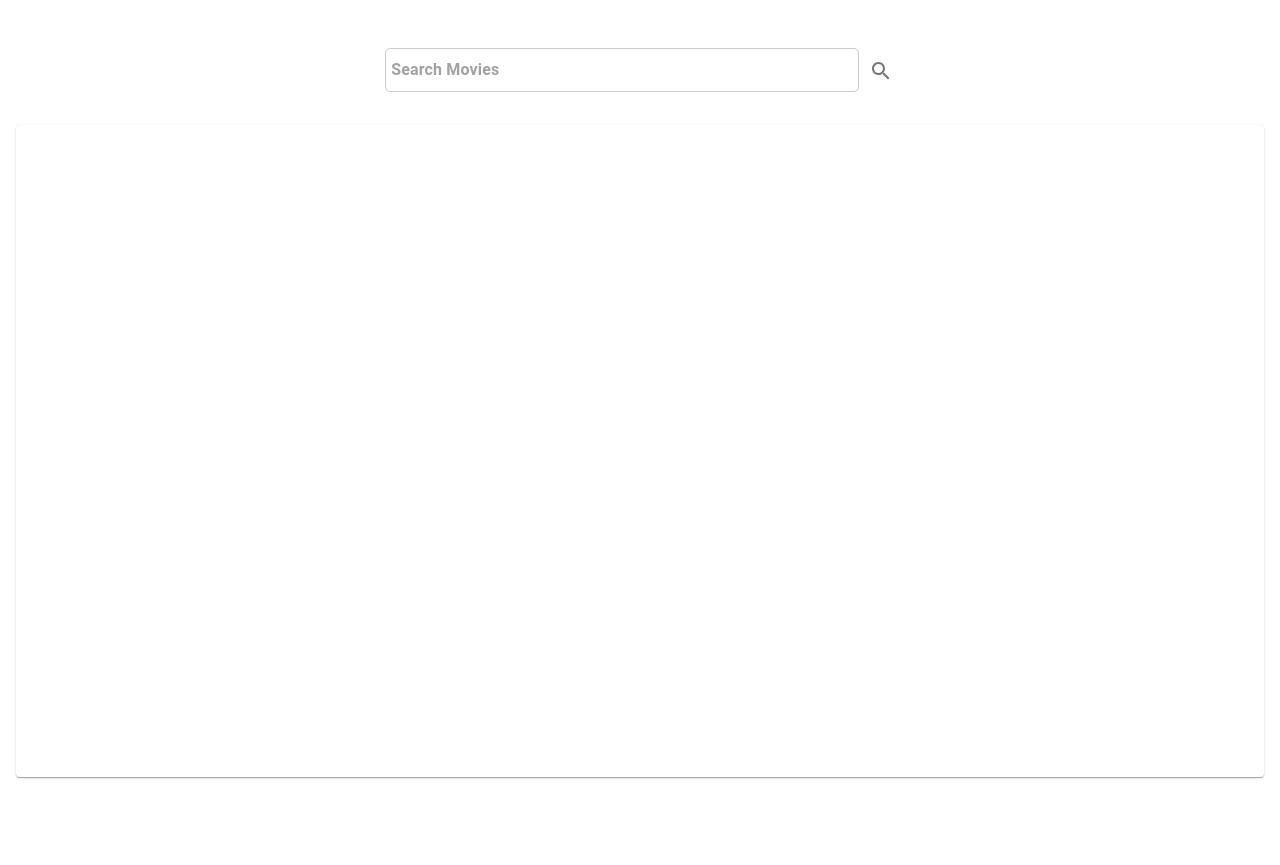
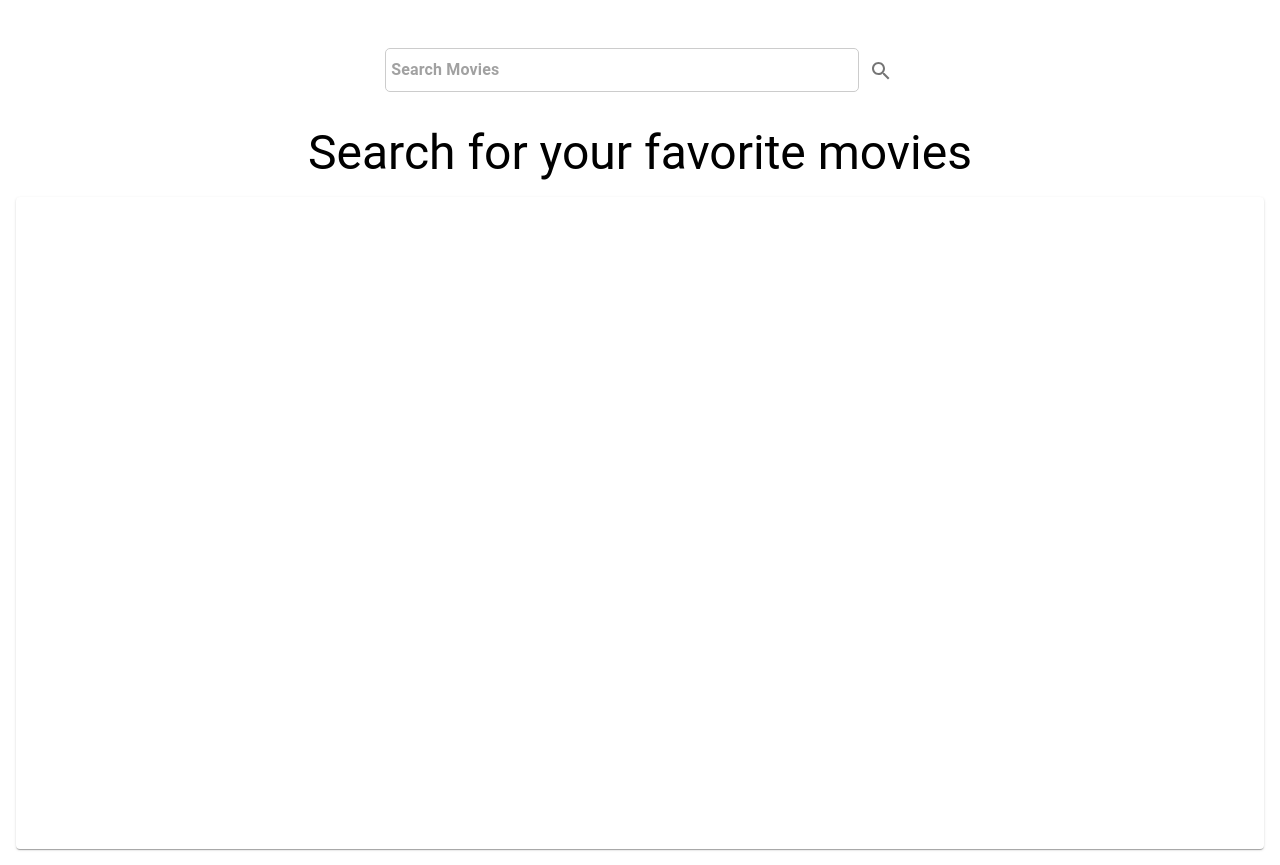
Before and after one commit to CharitReddy/tea-omdb, a React (Create React App) app: page / in a window 1280 px wide. Before the commit the page ends 800 px from the top, so only its background shows below. Built offline with nearby package versions, Linux system fonts and the light colour scheme.

Commit message:
Create commons and utils

```diff
--- a/src/App.tsx
+++ b/src/App.tsx
@@ -1,6 +1,4 @@
-import { useEffect } from "react";
 import "./App.css";
-import { SEARCH_APIs } from "services/apiCalls";
 import Home from "pages/Home";
 
 function App() {
--- /dev/null
+++ b/src/common/interfaces.ts
@@ -0,0 +1,37 @@
+export interface MovieDetails {
+  Title: string;
+  Year: string;
+  Rated: string;
+  Released: string;
+  Runtime: string;
+  Genre: string;
+  Director: string;
+  Writer: string;
+  Actors: string;
+  Plot: string;
+  Language: string;
+  Country: string;
+  Awards: string;
+  Poster: string;
+  Ratings: { Source: string; Value: string }[];
+  Metascore: string;
+  imdbRating: string;
+  imdbVotes: string;
+  imdbID: string;
+  Type: string;
+  DVD: string;
+  BoxOffice: string;
+  Production: string;
+  Website: string;
+  Response: string;
+}
+
+export interface MovieCardProps {
+  movieData: {
+    Title: string;
+    Year: string;
+    imdbID: string;
+    Type: string;
+    Poster: string;
+  };
+}
--- a/src/components/DetailsDialog/index.tsx
+++ b/src/components/DetailsDialog/index.tsx
@@ -7,7 +7,7 @@ import DialogContent from "@mui/material/DialogContent";
 import DialogContentText from "@mui/material/DialogContentText";
 import DialogTitle from "@mui/material/DialogTitle";
 import { Grid, Typography } from "@mui/material";
-import { MovieDetails } from "pages/Home/useHome";
+import { MovieDetails } from "common/interfaces";
 import { grey } from "@mui/material/colors";
 import t from "translations";
 
--- a/src/components/MovieCard/index.tsx
+++ b/src/components/MovieCard/index.tsx
@@ -1,15 +1,6 @@
 import { FC } from "react";
 import { Box, Card, CardContent, CardMedia, Typography } from "@mui/material";
-export interface MovieCardProps {
-  movieData: {
-    Title: string;
-    Year: string;
-    imdbID: string;
-    Type: string;
-    Poster: string;
-  };
-}
-
+import { MovieCardProps } from "common/interfaces";
 const MovieCard: FC<MovieCardProps> = ({ movieData }) => {
   const { Title, Year, Type, Poster } = movieData;
   return (
--- a/src/pages/Home/index.tsx
+++ b/src/pages/Home/index.tsx
@@ -1,7 +1,13 @@
 import { useHome } from "./useHome";
 import SearchBar from "components/SearchBar";
 import MovieCard from "components/MovieCard";
-import { Grid, Paper, CircularProgress, Alert } from "@mui/material";
+import {
+  Grid,
+  Paper,
+  CircularProgress,
+  Alert,
+  Typography,
+} from "@mui/material";
 import DetailsDialog from "components/DetailsDialog";
 import t from "translations";
 
@@ -34,6 +40,11 @@ const Home = () => {
         <Alert severity='error'>
           {errorMessage || t("genericErrorMessage")}
         </Alert>
+      )}
+      {!searchString && (
+        <Typography variant='h3' gutterBottom>
+          {t("homeScreenStaticMessage")}
+        </Typography>
       )}
       <Paper
         sx={{
--- a/src/pages/Home/useHome.ts
+++ b/src/pages/Home/useHome.ts
@@ -1,34 +1,10 @@
 import { useState, useMemo, useCallback, FormEvent, MouseEvent } from "react";
-import { MovieCardProps } from "components/MovieCard";
+import { MovieCardProps } from "common/interfaces";
 import { SEARCH_APIs } from "services/apiCalls";
 import debounce from "utils/debounce";
-export interface MovieDetails {
-  Title: string;
-  Year: string;
-  Rated: string;
-  Released: string;
-  Runtime: string;
-  Genre: string;
-  Director: string;
-  Writer: string;
-  Actors: string;
-  Plot: string;
-  Language: string;
-  Country: string;
-  Awards: string;
-  Poster: string;
-  Ratings: { Source: string; Value: string }[];
-  Metascore: string;
-  imdbRating: string;
-  imdbVotes: string;
-  imdbID: string;
-  Type: string;
-  DVD: string;
-  BoxOffice: string;
-  Production: string;
-  Website: string;
-  Response: string;
-}
+import { MovieDetails } from "common/interfaces";
+
+const DEBOUNCE_TIMER = 1000;
 
 export const useHome = () => {
   const [searchString, setSearchString] = useState("");
@@ -84,7 +60,10 @@ export const useHome = () => {
     [searchString]
   );
 
-  const debouncedFetchMoviesBySearch = debounce(fetchMoviesBySearch, 500);
+  const debouncedFetchMoviesBySearch = debounce(
+    fetchMoviesBySearch,
+    DEBOUNCE_TIMER
+  );
 
   const onMovieCardClick = (imdbID: string) => {
     setIsMovieDetailsLoading(true);
--- a/src/services/endPoints.ts
+++ /dev/null
@@ -1,5 +0,0 @@
-const END_POINTS = {
-  // baseURL: ``,
-};
-
-export default END_POINTS;
--- a/src/translations/en.ts
+++ b/src/translations/en.ts
@@ -5,4 +5,5 @@ export const translations: Translations = {
   searchMoviesInput: "Search Movies",
   genericErrorMessage: "Some Error Occurred, Please try again.",
   ratingsHeader: "RATINGS",
+  homeScreenStaticMessage: "Search for your favorite movies",
 };
```
